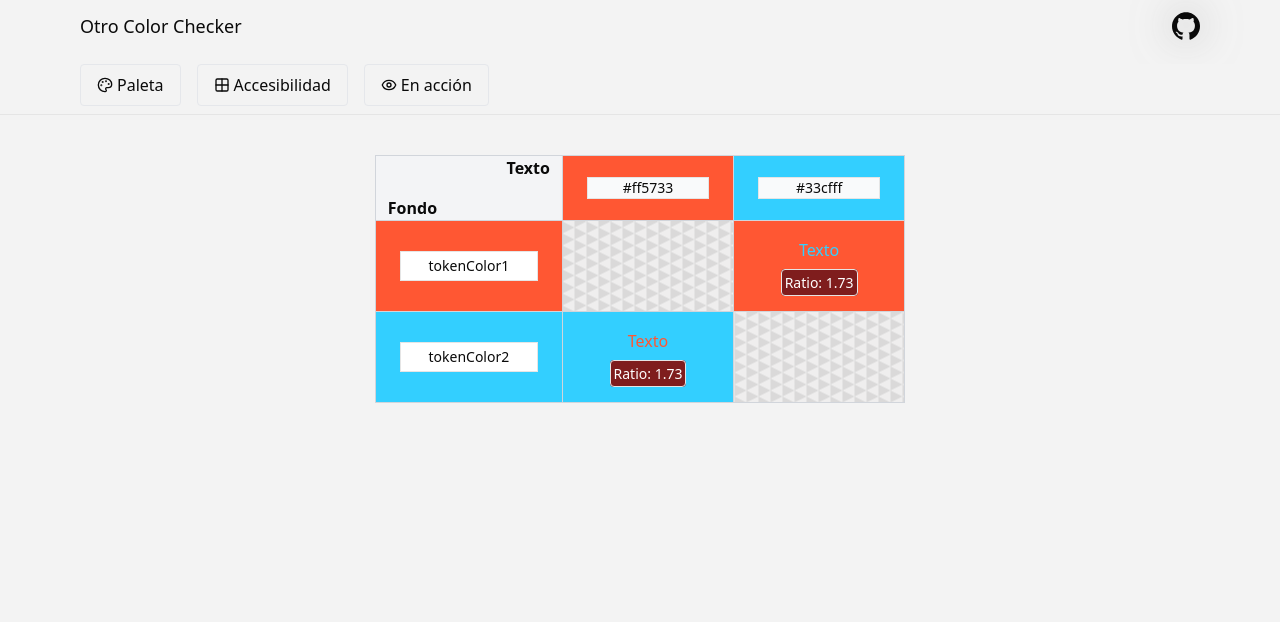
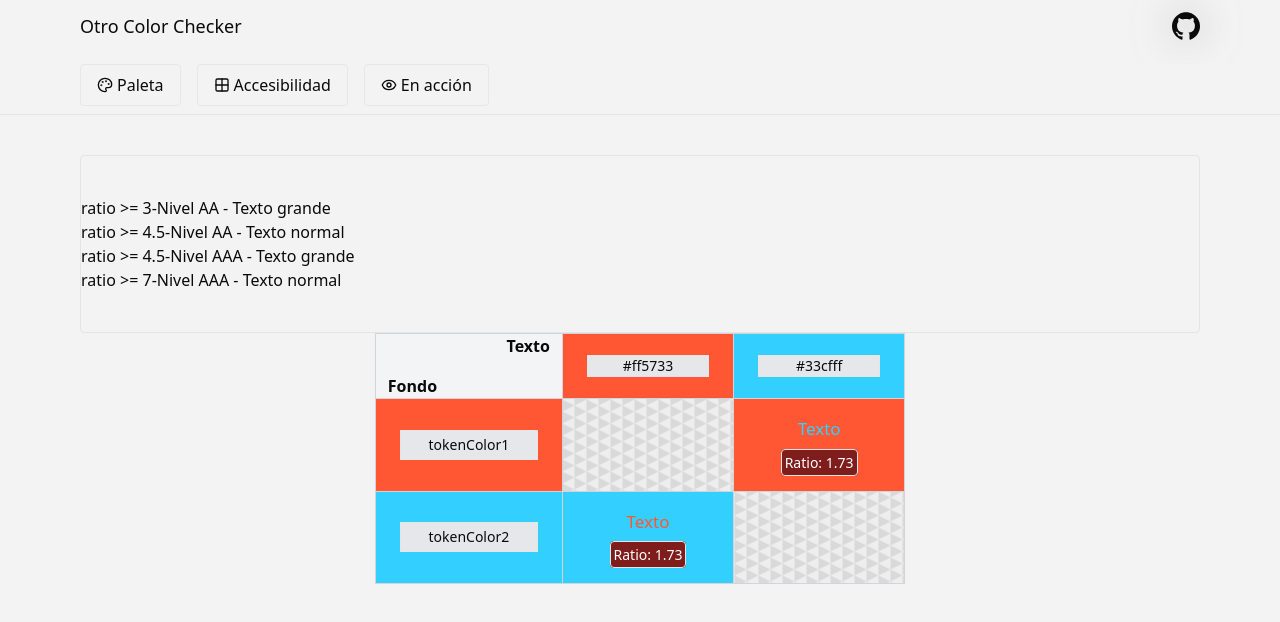
Before and after one commit to Irving-8man/Otro-Color-Checker, a React (Vite) app: page /matriz-accesibilidad in a window 1280 px wide. Shown: the top 622 px of the page. Built offline with nearby package versions, Linux system fonts and the light colour scheme.

Commit message:
update: eliminacion de simulador python

```diff
--- a/src/components/components_OCC/DialogInfoA.tsx
+++ b/src/components/components_OCC/DialogInfoA.tsx
@@ -8,39 +8,60 @@ import {
     DialogTitle,
     DialogTrigger,
 } from "@/components/ui/dialog"
-import { ResultadoTest } from "@/types/tpyes";
+import { Combinacion, ResultadoTest } from "@/types/tpyes";
 import { ReactNode } from "react";
+import { Button } from "../ui/button";
 
 
 
 
 export default function DialogInfo(
-    { children, resultados }:
-    { children: ReactNode, resultados: ResultadoTest[] }) {
+    {
+        children,
+        resultados,
+        combinacion
+
+    }: { children: ReactNode, resultados: ResultadoTest[], combinacion: Combinacion }
+) {
     return (
         <Dialog>
             <DialogTrigger asChild>
                 {children}
             </DialogTrigger>
-            <DialogContent className="sm:max-w-md">
+            <DialogContent className="">
                 <DialogHeader>
-                    <DialogTitle>Share link</DialogTitle>
+                    <DialogTitle>Resultados de la Prueba de Contraste WCAG</DialogTitle>
                     <DialogDescription>
-                        Anyone who has this link will be able to view this.
+                        Evaluación de accesibilidad: contraste entre fondo y texto.
                     </DialogDescription>
                 </DialogHeader>
-                <div className="flex items-center space-x-2">
-                    <div className="grid flex-1 gap-2">
+                <div>
+                    <div className="mb-5 mt-2 flex justify-center gap-6">
+                        <div className="inline-flex gap-2 items-center">
+                            <span className="">Fondo:</span>
+                            <div className="w-10 h-6" style={{ backgroundColor: combinacion.color1.hex }}></div>
+                        </div>
+
+                        <div className="inline-flex gap-2 items-center">
+                            <span className="">Texto:</span>
+                            <div className="w-10 h-6" style={{ backgroundColor: combinacion.color2.hex }}></div>
+                        </div>
+                    </div>
+
+                    <div className="grid grid-cols-2 grid-rows-2 flex-1 gap-x-2 gap-y-6 border border-gray-300 px-3 py-3 rounded-sm">
                         {
                             resultados.map(({ nivel, resultado }, idx) => (
-                                <p key={idx}>{nivel}-{resultado ? "pasa" : "no pasa"}</p>
+                                <div key={combinacion.id + idx} >
+                                    <p className="mb-1"><span className="font-medium">({idx+1})</span> {nivel}</p>
+                                    <span className="text-[15px]">{resultado ? "✅ Cumple" : "❌ No cumple"}</span>
+                                </div>
                             ))
                         }
                     </div>
                 </div>
-                <DialogFooter className="sm:justify-start">
+                <DialogFooter className="">
                     <DialogClose asChild>
-
+                        <Button variant={"default"}>Cerrar</Button>
                     </DialogClose>
                 </DialogFooter>
             </DialogContent>
--- a/src/components/components_OCC/PiezaCombina.tsx
+++ b/src/components/components_OCC/PiezaCombina.tsx
@@ -13,23 +13,14 @@ export default function PiezaCombinacion({
     const resultados = useMemo(() => testAccesibilidad(combinacion), [combinacion]);
     const minimoRatio = 3
     const ratioIdentico = 1
-
     let bgColor;
 
     if (combinacion.esMismoColor) {
-        bgColor = {
-
-        }
+        bgColor = {}
     } else if (resultados[0].ratio === ratioIdentico) {
-        bgColor = {
-            backgroundColor: "azure",
-            color: "#000"
-        }
+        bgColor = { backgroundColor: "azure", color: "#000" }
     } else {
-        bgColor = {
-            backgroundColor: combinacion.color1.hex,
-            color: combinacion.color2.hex,
-        }
+        bgColor = { backgroundColor: combinacion.color1.hex, color: combinacion.color2.hex }
     }
 
 
@@ -47,9 +38,9 @@ export default function PiezaCombinacion({
                         <p className="text-sm">Mismo color detectado.</p>
                     </div>
                 ) : (
-                    <DialogInfo resultados={resultados}>
-                        <div className="flex px-4 py-4 flex-col gap-2 cursor-pointer">
-                            <p>Texto</p>
+                    <DialogInfo resultados={resultados} combinacion={combinacion}>
+                        <button className="flex px-4 py-4 flex-col items-center gap-2 pd w-full">
+                            <p className="text-[17px] t">Texto</p>
                             <div>
                                 {
                                     resultados[0].ratio < minimoRatio ? (
@@ -62,9 +53,8 @@ export default function PiezaCombinacion({
                                         </span>
                                     )
                                 }
-
                             </div>
-                        </div>
+                        </button>
                     </DialogInfo>
                 )
             )}
--- /dev/null
+++ b/src/constants/evalWCAG.ts
@@ -0,0 +1,8 @@
+import { TestNivel } from "@/types/tpyes";
+
+export const NIVELES_WCAG: TestNivel[] = [
+    { nombre: 'Nivel AA - Texto grande', nivel: "ratio >= 3" },
+    { nombre: 'Nivel AA - Texto normal', nivel: "ratio >= 4.5" },
+    { nombre: 'Nivel AAA - Texto grande', nivel: "ratio >= 4.5" },
+    { nombre: 'Nivel AAA - Texto normal', nivel: "ratio >= 7" },
+]
--- a/src/index.css
+++ b/src/index.css
@@ -180,3 +180,8 @@ body {
     background-size: calc(2*var(--s)) var(--s);
 
 }
+
+
+.pd:hover .t{
+    text-decoration: underline;
+}
--- a/src/lib/utils.ts
+++ b/src/lib/utils.ts
@@ -74,10 +74,10 @@ export function testAccesibilidad(combinacion: Combinacion): ResultadoTest[] {
     // Si los colores son el mismo, el contraste es 1 y los resultados son 'false'
     if (esMismoColor) {
         return [
-            { nivel: 'AA-level large text', resultado: false, ratio: 1 },
-            { nivel: 'AA-level small text', resultado: false, ratio: 1 },
-            { nivel: 'AAA-level large text', resultado: false, ratio: 1 },
-            { nivel: 'AAA-level small text', resultado: false, ratio: 1 },
+            { nivel: 'Nivel AA - Texto grande', resultado: false, ratio: 1 },
+            { nivel: 'Nivel AA - Texto normal', resultado: false, ratio: 1 },
+            { nivel: 'Nivel AAA - Texto grande', resultado: false, ratio: 1 },
+            { nivel: 'Nivel AAA - Texto normal', resultado: false, ratio: 1 },
         ];
     }
 
@@ -86,22 +86,22 @@ export function testAccesibilidad(combinacion: Combinacion): ResultadoTest[] {
 
     return [
         {
-            nivel: 'AA-level large text',
+            nivel: 'Nivel AA - Texto grande',
             resultado: ratio >= 3,
             ratio: ratioRedondeado,
         },
         {
-            nivel: 'AA-level normal text',
+            nivel: 'Nivel AA - Texto normal',
             resultado: ratio >= 4.5,
             ratio: ratioRedondeado,
         },
         {
-            nivel: 'AAA-level large text',
+            nivel: 'Nivel AAA - Texto grande',
             resultado: ratio >= 4.5,
             ratio: ratioRedondeado,
         },
         {
-            nivel: 'AAA-level normal text',
+            nivel: 'Nivel AAA - Texto normal',
             resultado: ratio >= 7,
             ratio: ratioRedondeado,
         },
@@ -132,6 +132,7 @@ export function generarCombinacionesColor(
                 color1,
                 color2,
                 esMismoColor: color1.id === color2.id,
+                id:generarId()
             });
         }
         combinations.push(row);
@@ -151,6 +152,7 @@ export function generarCombinacionesSinRepeticion(colores: Color[]): Combinacion
                 color1,
                 color2,
                 esMismoColor: false,
+                id:generarId()
             });
         }
     }
--- a/src/views/MatrizAccesible.tsx
+++ b/src/views/MatrizAccesible.tsx
@@ -2,17 +2,33 @@ import PiezaCombinacion from "@/components/components_OCC/PiezaCombina";
 import { generarCombinacionesColor } from "@/lib/utils";
 import { useHistorialStore } from "@/store/HistorialStore";
 import { useMemo } from "react";
+import { NIVELES_WCAG } from "@/constants/evalWCAG";
 
 export default function MatrizAccesible() {
     const { paletaGlobal } = useHistorialStore();
     const { colores } = paletaGlobal
-    // Memoización de combinaciones
     const combinaciones = useMemo(() => {
         return generarCombinacionesColor(colores);
     }, [colores]);
 
     return (
-        <main className="px-20 py-10 flex justify-center">
+        <main className="px-20 py-10">
+
+            <section>
+                <article className="grid grid-cols-4 py-10 border rounded-sm">
+                    <ul>
+                        {
+                            NIVELES_WCAG.map(({ nivel, nombre }, idx) => (
+                                <div key={idx + 11} >
+                                    {nivel}-{nombre}
+                                </div>
+                            ))
+                        }
+                    </ul>
+                </article>
+            </section>
+
+            <section className="flex justify-center">
                 <table className="border-collapse border border-gray-300">
 
                     <thead>
@@ -28,7 +44,7 @@ export default function MatrizAccesible() {
                                     className="border border-gray-300 px-6 py-3 text-center w-[18ch] font-normal"
                                     style={{ backgroundColor: hex }}
                                 >
-                                <div className="bg-gray-50 p-0 border">
+                                    <div className="bg-gray-200 p-0 border">
                                         <p className="text-sm token-name font-medium">{hex}</p>
                                     </div>
                                 </th>
@@ -45,19 +61,21 @@ export default function MatrizAccesible() {
                                     className="border border-gray-300  px-6 py-3 text-center w-[15ch] font-normal"
                                     style={{ backgroundColor: fila[0].color1.hex }}
                                 >
-                                <div className="bg-white bg-transparent backdrop-opacity-100  px-2 py-1 border">
+                                    <div className="bg-gray-200 backdrop-opacity-100  px-2 py-1 border">
                                         <p className="text-sm token-name font-medium"> {fila[0].color1.nombre}</p>
                                     </div>
                                 </th>
 
                                 {/* Celdas internas - Combinaciones */}
-                            {fila.map((combinacion, i) => (
-                                <PiezaCombinacion combinacion={combinacion} key={i} />
+                                {fila.map((combinacion) => (
+                                    <PiezaCombinacion combinacion={combinacion} key={combinacion.id} />
                                 ))}
                             </tr>
                         ))}
                     </tbody>
                 </table>
+            </section>
+
         </main>
     )
 }
```
Also changed, not shown: src/types/tpyes.ts (+7 -0 lines), 1 other file (tests, documents, lock files or other folders). Lines whose indentation alone changed are shown as unchanged.
